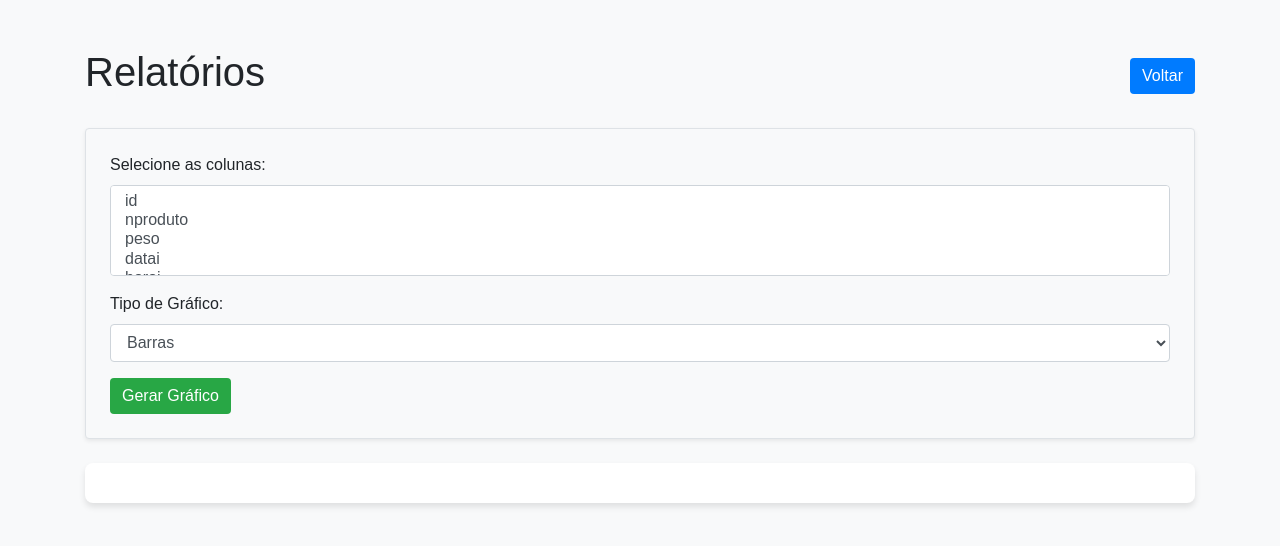
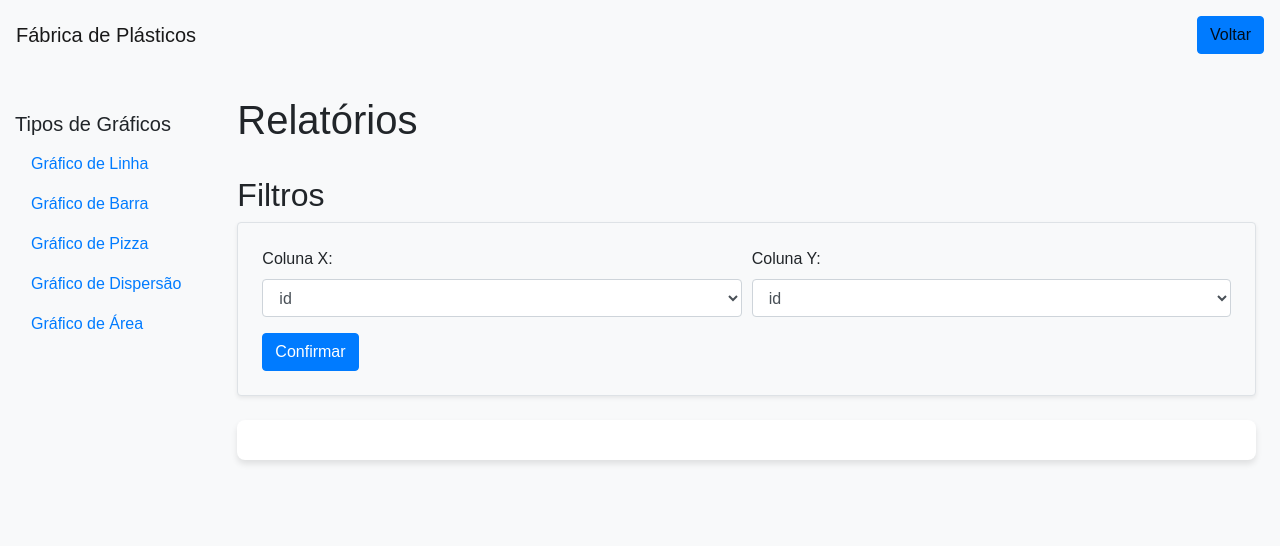
Before and after one commit to Nelson-esilva/Site-de-Controle-Produtivo, a Flask app: page /relatorios in a window 1280 px wide. Shown: the top 546 px of the page. Run offline with Flask 3, Linux system fonts and the light colour scheme; a user stored in the database is signed in; data comes from the database, SQL or seed files in the repository; data that the repository does not hold is empty; some libraries are stand-ins or nearby versions.

Commit message:
grafico_funcionando_ok

```diff
--- a/app.py
+++ b/app.py
@@ -86,30 +86,36 @@
 @login_required
 def relatorios():
     colunas = [col.name for col in DadosPrograma.__table__.columns]
+    return render_template('relatorios.html', colunas=colunas)
+
+@app.route('/get_graph_data', methods=['POST'])
+@login_required
+def get_graph_data():
+    data = request.json
+    graph_type = data.get('graph_type', 'bar')
+    coluna_x = data.get('coluna_x')
+    coluna_y = data.get('coluna_y')
+
     dados = DadosPrograma.query.all()
     df = pd.DataFrame([(dado.nproduto, dado.peso, dado.datai, dado.horai, dado.dataf, dado.horaf, dado.marcha, dado.defprod, dado.motivo, dado.acaocorre, dado.respons, dado.obs) for dado in dados],
                       columns=['nproduto', 'peso', 'datai', 'horai', 'dataf', 'horaf', 'marcha', 'defprod', 'motivo', 'acaocorre', 'respons', 'obs'])
 
-    graph_html = ""
-    selected_columns = []
-    graph_type = "bar"
+    if not coluna_x or not coluna_y:
+        return jsonify({'data': [], 'layout': {}})
 
-    if request.method == 'POST':
-        selected_columns = request.form.getlist('colunas')
-        graph_type = request.form.get('tipo_grafico')
-        if selected_columns:
-            df = df[selected_columns]
-            if graph_type == 'line':
-                fig = px.line(df, x=selected_columns[0], y=selected_columns[1:])
-            elif graph_type == 'bar':
-                fig = px.bar(df, x=selected_columns[0], y=selected_columns[1:])
-            elif graph_type == 'pie':
-                fig = px.pie(df, names=selected_columns[0], values=selected_columns[1])
-            elif graph_type == 'scatter':
-                fig = px.scatter(df, x=selected_columns[0], y=selected_columns[1])
-            graph_html = pio.to_html(fig, full_html=False)
+    if graph_type == 'line':
+        fig = px.line(df, x=coluna_x, y=coluna_y)
+    elif graph_type == 'bar':
+        fig = px.bar(df, x=coluna_x, y=coluna_y)
+    elif graph_type == 'pie':
+        fig = px.pie(df, names=coluna_x, values=coluna_y)
+    elif graph_type == 'scatter':
+        fig = px.scatter(df, x=coluna_x, y=coluna_y)
 
-    return render_template('relatorios.html', colunas=colunas, graph_html=graph_html, selected_columns=selected_columns, graph_type=graph_type)
+    graph_json = pio.to_json(fig, pretty=True)
+    graph_data = json.loads(graph_json)
+
+    return jsonify(graph_data)
 
 @app.route('/logout')
 @login_required
--- a/static/relatorio.css
+++ b/static/relatorio.css
@@ -1,29 +1,24 @@
-/* Estilos personalizados para a página de relatórios */
+/* Estilos personalizados para o dashboard */
 body {
     background-color: #f8f9fa;
     font-family: Arial, sans-serif;
 }
 
-header {
-    margin-bottom: 30px;
+#sidebar {
+    width: 250px;
+    height: 100vh;
+    position: fixed;
+    top: 0;
+    left: 0;
+    z-index: 100;
 }
 
-.btn-primary {
-    background-color: #007bff;
-    border: none;
+#content {
+    margin-left: 250px;
 }
 
-.btn-primary:hover {
-    background-color: #0056b3;
-}
-
-.btn-success {
-    background-color: #28a745;
-    border: none;
-}
-
-.btn-success:hover {
-    background-color: #218838;
+.nav-link.active {
+    background-color: #495057;
 }
 
 .filter-section {
@@ -37,10 +32,6 @@
     box-shadow: 0 4px 6px rgba(0, 0, 0, 0.1);
 }
 
-.graph-section {
-    margin-top: 20px;
-}
-
 .graph-container {
     background-color: #ffffff;
     border-radius: 8px;
--- a/templates/relatorios.html
+++ b/templates/relatorios.html
@@ -4,49 +4,152 @@
     <meta charset="UTF-8">
     <meta name="viewport" content="width=device-width, initial-scale=1.0">
     <link rel="stylesheet" href="https://stackpath.bootstrapcdn.com/bootstrap/4.5.2/css/bootstrap.min.css">
-    <link rel="stylesheet" href="https://cdnjs.cloudflare.com/ajax/libs/font-awesome/5.15.4/css/all.min.css">
     <link rel="stylesheet" href="{{ url_for('static', filename='relatorio.css') }}">
     <title>Relatórios</title>
 </head>
 <body>
-    <div class="container mt-5">
+    <nav class="navbar navbar-expand-lg navbar-light bg-light fixed-top">
+        <a class="navbar-brand" href="#">Fábrica de Plásticos</a>
+        <div class="collapse navbar-collapse">
+            <ul class="navbar-nav mr-auto">
+                <!-- Adicione mais itens de navegação se necessário -->
+            </ul>
+            <span class="navbar-text">
+                <a href="{{ url_for('profile') }}" class="btn btn-primary">Voltar</a>
+            </span>
+        </div>
+    </nav>
+
+    <div class="container-fluid mt-5 pt-5">
+        <div class="row">
+            <!-- Sidebar -->
+            <nav class="col-md-3 col-lg-2 d-md-block bg-light sidebar">
+                <div class="sidebar-sticky pt-3">
+                    <h5>Tipos de Gráficos</h5>
+                    <ul class="nav flex-column">
+                        <li class="nav-item">
+                            <a class="nav-link" href="#" id="line-chart" data-graph-type="line">Gráfico de Linha</a>
+                        </li>
+                        <li class="nav-item">
+                            <a class="nav-link" href="#" id="bar-chart" data-graph-type="bar">Gráfico de Barra</a>
+                        </li>
+                        <li class="nav-item">
+                            <a class="nav-link" href="#" id="pie-chart" data-graph-type="pie">Gráfico de Pizza</a>
+                        </li>
+                        <li class="nav-item">
+                            <a class="nav-link" href="#" id="scatter-chart" data-graph-type="scatter">Gráfico de Dispersão</a>
+                        </li>
+                        <li class="nav-item">
+                            <a class="nav-link" href="#" id="area-chart" data-graph-type="area">Gráfico de Área</a>
+                        </li>
+                    </ul>
+                </div>
+            </nav>
+
+            <!-- Main Content -->
+            <main role="main" class="col-md-9 ml-sm-auto col-lg-10 px-md-4">
                 <header class="d-flex justify-content-between align-items-center mb-4">
                     <h1>Relatórios</h1>
-            <a href="{{ url_for('profile') }}" class="btn btn-primary">Voltar</a>
                 </header>
 
+                <!-- Filter Section -->
                 <section class="filter-section mb-4">
-            <form method="post" class="p-4 border rounded bg-light shadow-sm">
-                <div class="form-group">
-                    <label for="colunas">Selecione as colunas:</label>
-                    <select name="colunas" id="colunas" multiple class="form-control">
+                    <div class="d-flex justify-content-between align-items-center mb-2">
+                        <h2 class="mb-0">Filtros</h2>
+                        <span class="toggle-button">
+                            <i class="fas fa-chevron-down"></i>
+                        </span>
+                    </div>
+                    <div class="filter-content">
+                        <form id="filter-form" class="p-4 border rounded bg-light shadow-sm">
+                            <div class="form-row">
+                                <div class="form-group col-md-6">
+                                    <label for="colunaX">Coluna X:</label>
+                                    <select name="colunaX" id="colunaX" class="form-control">
                                         {% for coluna in colunas %}
-                            <option value="{{ coluna }}" {% if coluna in selected_columns %}selected{% endif %}>{{ coluna }}</option>
+                                            <option value="{{ coluna }}">{{ coluna }}</option>
                                         {% endfor %}
                                     </select>
                                 </div>
-                <div class="form-group">
-                    <label for="tipo_grafico">Tipo de Gráfico:</label>
-                    <select name="tipo_grafico" id="tipo_grafico" class="form-control">
-                        <option value="bar" {% if graph_type == 'bar' %}selected{% endif %}>Barras</option>
-                        <option value="line" {% if graph_type == 'line' %}selected{% endif %}>Tendência</option>
-                        <option value="pie" {% if graph_type == 'pie' %}selected{% endif %}>Pizza</option>
-                        <option value="scatter" {% if graph_type == 'scatter' %}selected{% endif %}>Dispersão</option>
+                                <div class="form-group col-md-6">
+                                    <label for="colunaY">Coluna Y:</label>
+                                    <select name="colunaY" id="colunaY" class="form-control">
+                                        {% for coluna in colunas %}
+                                            <option value="{{ coluna }}">{{ coluna }}</option>
+                                        {% endfor %}
                                     </select>
                                 </div>
-                <button type="submit" class="btn btn-success">Gerar Gráfico</button>
+                            </div>
+                            <button type="button" class="btn btn-primary" id="confirm-button">Confirmar</button>
                         </form>
+                    </div>
                 </section>
 
+                <!-- Graph Section -->
                 <section class="graph-section mt-4">
-            <div class="graph-container">
-                {{ graph_html|safe }}
+                    <div id="graph-container" class="graph-container">
+                        <div id="graph"></div>
                     </div>
                 </section>
+            </main>
+        </div>
     </div>
 
-    <script src="https://code.jquery.com/jquery-3.5.1.slim.min.js"></script>
+    <script src="https://code.jquery.com/jquery-3.5.1.min.js"></script>
     <script src="https://cdn.jsdelivr.net/npm/@popperjs/core@2.9.3/dist/umd/popper.min.js"></script>
     <script src="https://stackpath.bootstrapcdn.com/bootstrap/4.5.2/js/bootstrap.min.js"></script>
+    <script src="https://cdn.plot.ly/plotly-latest.min.js"></script>
+    <script>
+        $(document).ready(function () {
+            function fetchGraphData(graphType, colunaX, colunaY) {
+                $.ajax({
+                    url: "{{ url_for('get_graph_data') }}",
+                    method: "POST",
+                    contentType: "application/json",
+                    data: JSON.stringify({
+                        graph_type: graphType,
+                        coluna_x: colunaX,
+                        coluna_y: colunaY
+                    }),
+                    success: function (data) {
+                        Plotly.newPlot('graph', data.data, data.layout);
+                    }
+                });
+            }
+
+            // Initial graph load
+            const initialGraphType = 'bar';
+            const initialColunaX = $('#colunaX').val();
+            const initialColunaY = $('#colunaY').val();
+            fetchGraphData(initialGraphType, initialColunaX, initialColunaY);
+
+            // Handle sidebar link clicks
+            $('.sidebar .nav-link').click(function (e) {
+                e.preventDefault();
+                $('.sidebar .nav-link').removeClass('active');
+                $(this).addClass('active');
+                const graphType = $(this).data('graph-type');
+                const colunaX = $('#colunaX').val();
+                const colunaY = $('#colunaY').val();
+                fetchGraphData(graphType, colunaX, colunaY);
+            });
+
+            // Handle confirm button click
+            $('#confirm-button').click(function () {
+                const activeGraphType = $('.sidebar .nav-link.active').data('graph-type');
+                const colunaX = $('#colunaX').val();
+                const colunaY = $('#colunaY').val();
+                fetchGraphData(activeGraphType, colunaX, colunaY);
+            });
+
+            // Toggle filter section
+            $('.toggle-button').click(function () {
+                var filterSection = $('.filter-section');
+                filterSection.toggleClass('collapsed');
+                var iconClass = filterSection.hasClass('collapsed') ? 'fa-chevron-up' : 'fa-chevron-down';
+                $(this).find('i').attr('class', 'fas ' + iconClass);
+            });
+        });
+    </script>
 </body>
 </html>
```
Lines whose indentation alone changed are shown as unchanged.
